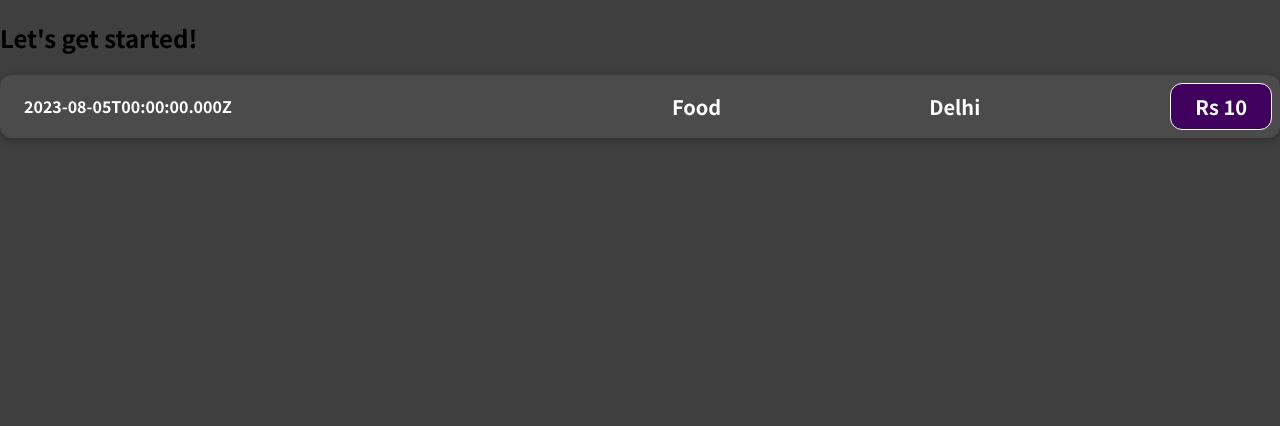
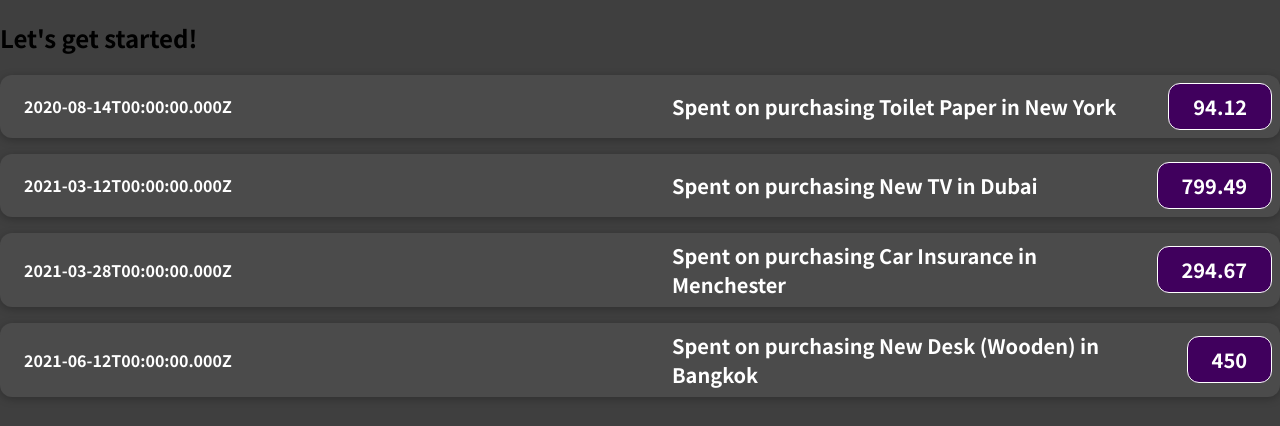
Before and after one commit to gemgupta/ReactTut, a JavaScript app: page / in a window 1280 px wide. Shown: the top 426 px of the page. Built offline with nearby package versions, Linux system fonts and the light colour scheme.

Commit message:
UsesOfProps

```diff
--- a/src/App.js
+++ b/src/App.js
@@ -1,10 +1,48 @@
 import ExpenseItem from "./Components/ExpenseItem";
 
 function App() {
+  const expenses = [
+    {
+      id: "e1",
+      title: "Toilet Paper",
+      amount: 94.12,
+      date: new Date(2020, 7, 14),
+      location: "New York",
+    },
+    {
+      id: "e2",
+      title: "New TV",
+      amount: 799.49,
+      date: new Date(2021, 2, 12),
+      location: "Dubai",
+    },
+    {
+      id: "e3",
+      title: "Car Insurance",
+      amount: 294.67,
+      date: new Date(2021, 2, 28),
+      location: "Menchester",
+    },
+    {
+      id: "e4",
+      title: "New Desk (Wooden)",
+      amount: 450,
+      date: new Date(2021, 5, 12),
+      location: "Bangkok",
+    },
+  ];
+
   return (
     <div>
       <h2>Let's get started!</h2>
-      <ExpenseItem></ExpenseItem>
+      {expenses.map((item) => (
+        <ExpenseItem
+          title={item.title}
+          amount={item.amount}
+          date={item.date.toISOString()}
+          location={item.location}
+        ></ExpenseItem>
+      ))}
     </div>
   );
 }
--- a/src/Components/ExpenseItem.js
+++ b/src/Components/ExpenseItem.js
@@ -1,17 +1,14 @@
 import "./ExpenseItem.css";
-function ExpenseItem() {
-    const expenseDate= new Date(2023,7,5);
-    const expenseDesription= "Food";
-    const expensePrice= 'Rs 10';
-    const locationOfExpen= 'Delhi';
+function ExpenseItem(props) {
+
   return (
     <div>
       <div className="expense-item">
-        <h3>{expenseDate.toISOString()}</h3>
+        <h3>{props.date}</h3>
         <div className="expense-item__description">
-          <h3>{expenseDesription}</h3>
-          <h3>{locationOfExpen}</h3>
-          <div className="expense-item__price"> {expensePrice}</div>
+          <h3>Spent on purchasing {props.title} in {props.location}</h3>
+
+          <div className="expense-item__price"> {props.amount}</div>
         </div>
       </div>
 
```
